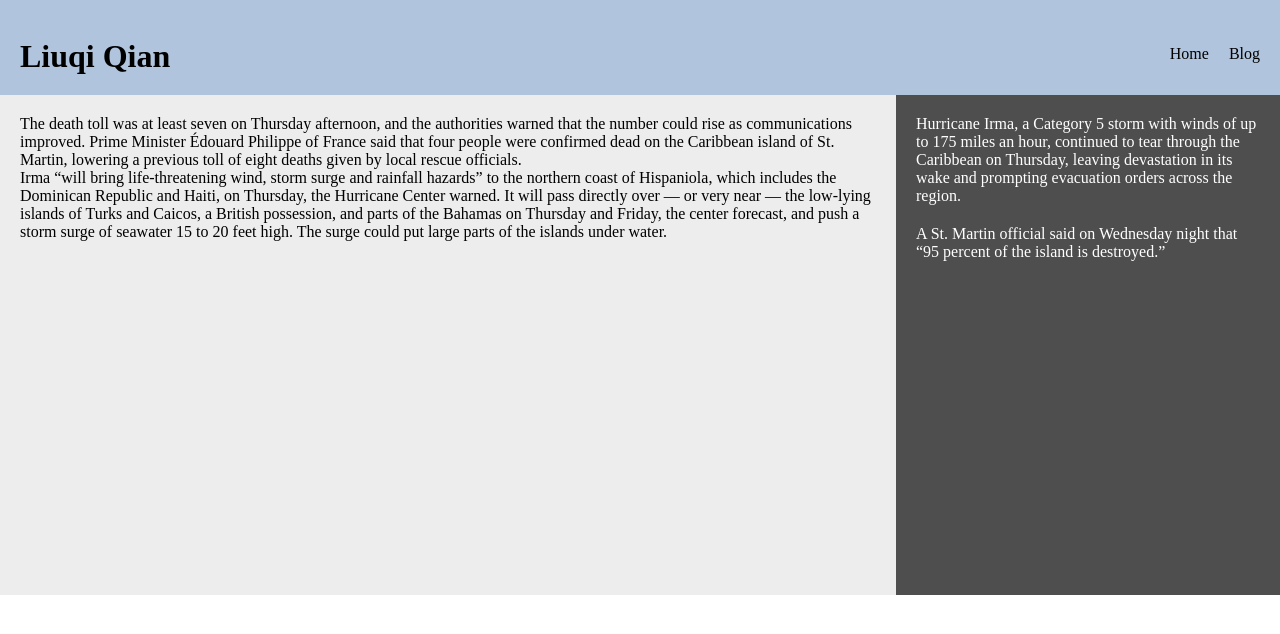
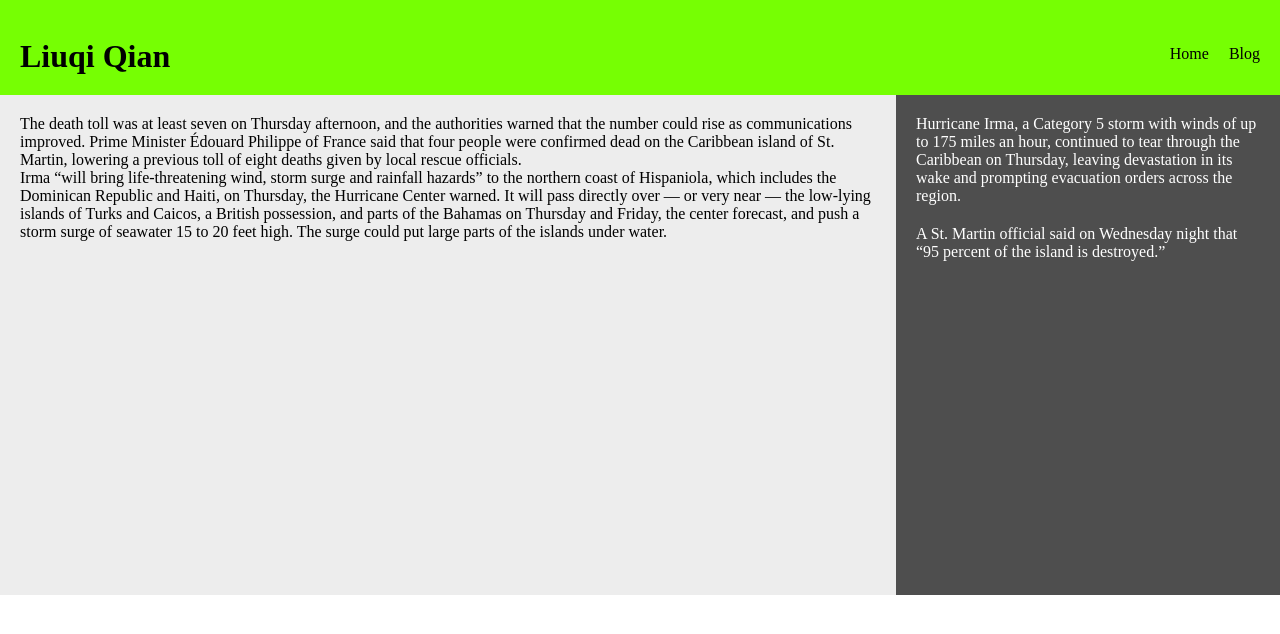
Before and after one commit to lqian100-su/Lab1, a plain HTML site: page index.html in a window 1280 px wide. Drawn offline with Linux system fonts and the light colour scheme.

Commit message:
changed color to green

```diff
--- a/styles.css
+++ b/styles.css
@@ -12,7 +12,7 @@ body{
     height: 60px;
     line-height: 30px;
     padding:20px;
-    background-color: lightsteelblue;
+    background-color:#76FF03;
 }
 
 .h1{
@@ -31,7 +31,7 @@ body{
 li{
     display: inline-block;
     margin-left:20px;
-    float: left;
+    float:left;
 }
 
 a{
```
